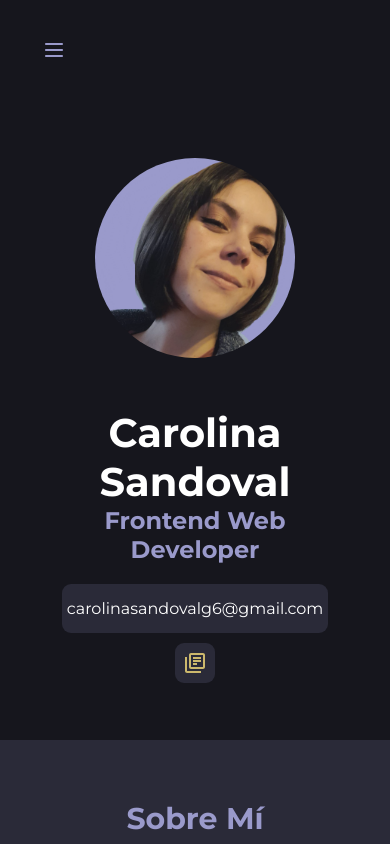
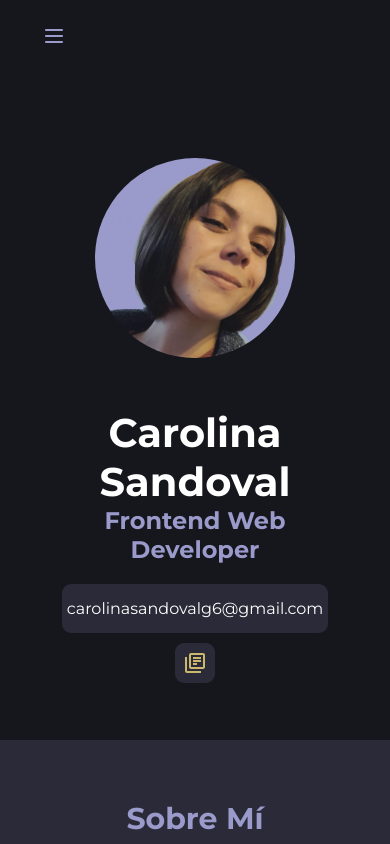
Before and after one commit to Cari6/Portafolio, a React (Create React App) app: page / in a window 390 px wide. Shown: the top 844 px of the page. Built offline with nearby package versions, Linux system fonts and the light colour scheme.

Commit message:
fixed header mobile

```diff
--- a/src/components/header/styles.ts
+++ b/src/components/header/styles.ts
@@ -10,6 +10,10 @@ export const HeaderContainer = styled.div`
 
   @media (max-width: 620px) {
     justify-content: flex-start;
+  }
+
+  @media (max-width: 620px) {
+    height: 71px;
   }
 `;
 
```
